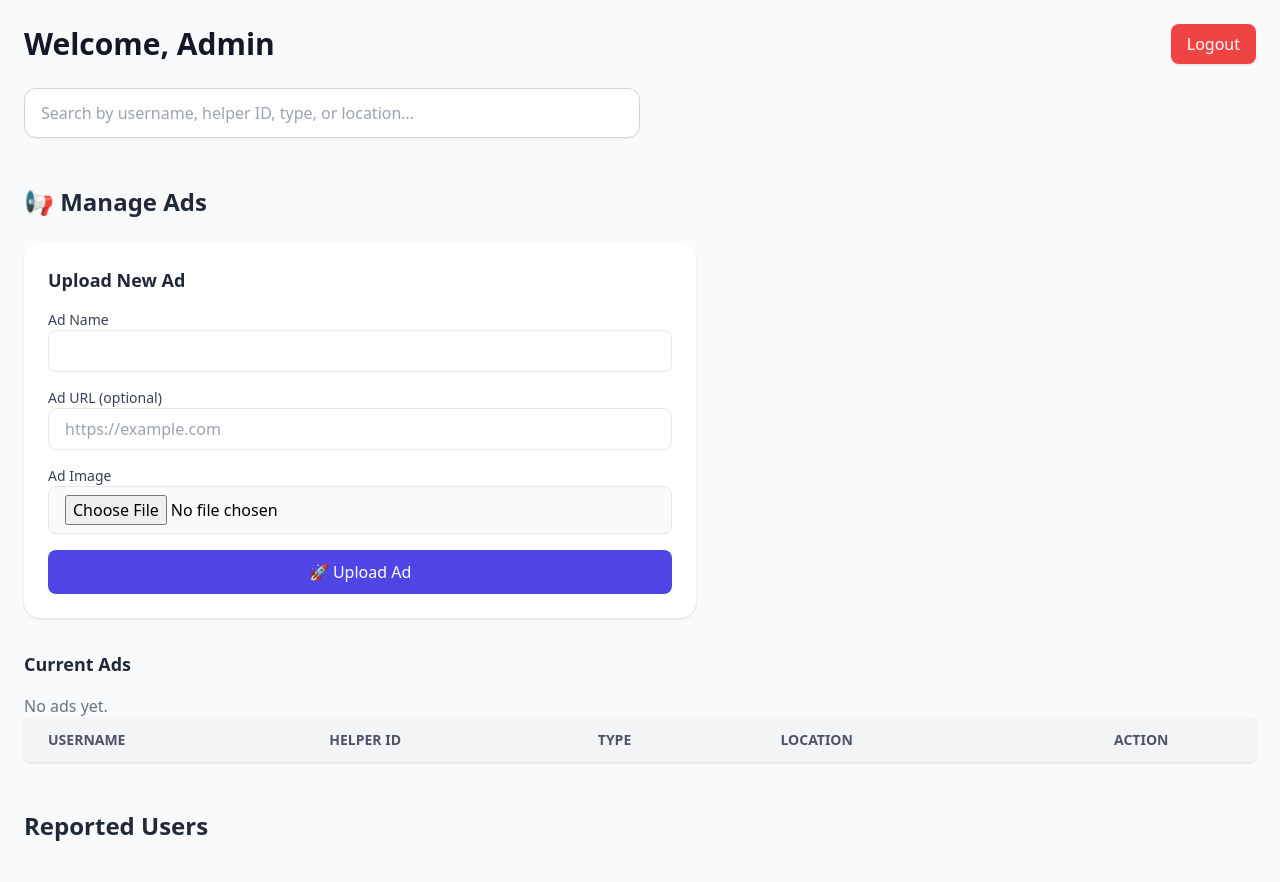
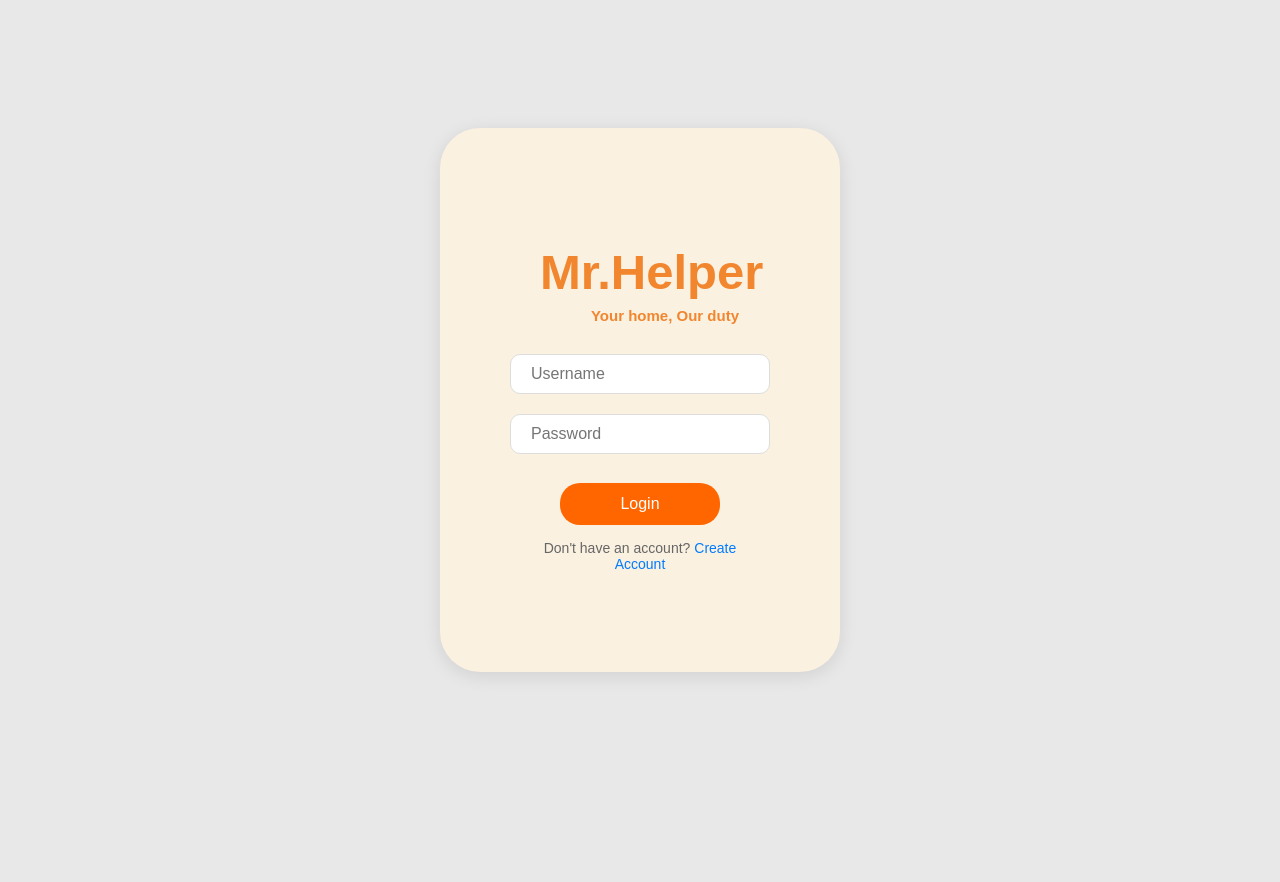
Before and after one commit to Phoenix-star-tech/helper, a Flask app: page /login in a window 1280 px wide. After the commit the page ends 675 px from the top, so only its background shows below. Run offline with Flask 3, Linux system fonts and the light colour scheme; lists and menus that the app fills with data are empty; some libraries are stand-ins or nearby versions.

Commit message:
Update login.html

```diff
--- a/templates/login.html
+++ b/templates/login.html
@@ -1,37 +1,253 @@
 <!DOCTYPE html>
 <html lang="en">
+<head>
+    <meta charset="UTF-8">
+    <meta name="viewport" content="width=device-width, initial-scale=1.0">
+    <title>Login</title>
+    <link rel="stylesheet" href="{{ url_for('static', filename='styles.css') }}">
+    <style>
+        /* Reset default margins and paddings */
+        * {
+            margin: 0;
+            padding: 0;
+            box-sizing: border-box;
+        }
 
-<head>
-  <meta charset="UTF-8" />
-  <meta name="viewport" content="width=device-width, initial-scale=1.0" />
-  <title>Admin Dashboard</title>
-  <script src="https://cdn.tailwindcss.com"></script>
-  <link rel="stylesheet" href="{{ url_for('static', filename='assets/style.css') }}" />
+        body {
+            font-family: 'Arial', sans-serif;
+            background-color: #e8e8e8;
+            display: flex;
+            justify-content: center;
+            align-items: center;
+            height: 100vh;
+            margin: 0;
+        }
+
+        .login-container {
+            background-color: #FAF1E0;
+            padding: 100px;
+            border-radius: 40px;
+            box-shadow: 0 4px 18px rgba(0, 0, 0, 0.1);
+            width: 100%;
+            max-width: 400px;
+            text-align: center;
+        }
+
+        h2 {
+            margin-bottom: 20px;
+            color: #F1862f;
+            font-size: 49px;
+        }
+
+        h4{
+            color: #F1862f;
+            font-size: 15px;
+            margin-top: -13px;
+            margin-left: 50px;
+
+        }
+
+        label {
+            display: block;
+            margin: 10px 0 5px;
+            text-align: left;
+            font-weight: bold;
+        }
+
+        .user1 {
+            width: 130%;
+            padding: 10px 20px;
+            margin-bottom: 20px;
+            margin-top: 30px;
+            margin-left: -30px;
+            border: 1px solid #ddd;
+            border-radius: 10px;
+            font-size: 16px;
+            outline: none;
+        }
+
+        input[type="password"] {
+            width: 130%;
+            padding: 10px 20px;
+            margin-bottom: 15px;
+            margin-left: -30px;
+            border: 1px solid #ddd;
+            border-radius: 10px;
+            font-size: 16px;
+            outline: none;
+        }
+
+        input[type="text"]:focus, input[type="password"]:focus {
+            border-color: #f8fafb;
+        }
+
+        button {
+            width: 80%;
+            padding: 12px;
+            background-color: #ff6600;
+            color: white;
+            border: none;
+            border-radius: 20px;
+            margin-top: 14px;
+            font-size: 16px;
+            cursor: pointer;
+            transition: background-color 0.3s;
+        }
+
+        button:hover {
+            background-color: #d86213;
+        }
+
+        p {
+            margin-top: 15px;
+            font-size: 14px;
+            color: #666;
+        }
+
+        a {
+            color: #007bff;
+            text-decoration: none;
+        }
+
+        a:hover {
+            text-decoration: underline;
+        }
+
+        .error {
+            margin-top: 10px;
+            padding: 10px;
+            background-color: #f8d7da;
+            color: #721c24;
+            border-radius: 4px;
+            font-size: 14px;
+        }
+
+        @media (max-width: 480px) {
+            .login-container {
+                padding: 70px;
+                max-width: 90%;
+            }
+
+            button {
+                font-size: 14px;
+            }
+        }
+          /* Fullscreen overlay */
+          #loading-overlay {
+              position: fixed;
+              top: 0;
+              left: 0;
+              width: 100%;
+              height: 100%;
+              background: rgba(255, 255, 255, 0.9); /* light background */
+              display: flex;
+              justify-content: center;
+              align-items: center;
+              z-index: 9999;
+              visibility: hidden; /* hidden by default */
+          }
+
+          /* Spinner Animation */
+          .spinner {
+              border: 8px solid #f3f3f3;
+              border-top: 8px solid #3498db;
+              border-radius: 50%;
+              width: 60px;
+              height: 60px;
+              animation: spin 1s linear infinite;
+          }
+
+          @keyframes spin {
+              0% { transform: rotate(0deg); }
+              100% { transform: rotate(360deg); }
+          }
+  /* Toast container (top-right on desktop, full width on mobile) */
+  .toast-stack {
+    position: fixed;
+    top: 72px;               /* below your top navbar */
+    right: 16px;
+    z-index: 11000;
+    display: flex;
+    flex-direction: column;
+    gap: 10px;
+    max-width: 360px;
+  }
+  @media (max-width: 640px) {
+    .toast-stack {
+      left: 12px;
+      right: 12px;
+      max-width: none;
+    }
+  }
+
+  /* Base toast */
+  .toast {
+    display: flex;
+    align-items: start;
+    gap: 12px;
+    padding: 12px 14px;
+    border-radius: 10px;
+    box-shadow: 0 10px 18px rgba(0,0,0,.08);
+    border: 1px solid rgba(0,0,0,.08);
+    background: #fff;
+    color: #222;
+    animation: slideIn .25s ease-out;
+  }
+  @keyframes slideIn {
+    from { transform: translateY(-6px); opacity: 0; }
+    to   { transform: translateY(0);     opacity: 1; }
+  }
+
+  /* Variants */
+  .toast--success { border-color: #c7f3d2; background: #f1fdf4; }
+  .toast--error   { border-color: #ffd1d1; background: #fff5f5; }
+  .toast--warning { border-color: #ffe9b3; background: #fffaf0; }
+  .toast--info    { border-color: #cfe6ff; background: #f5faff; }
+
+  /* Accent dot */
+  .toast__dot {
+    width: 10px; height: 10px; border-radius: 999px; margin-top: 6px;
+  }
+  .toast--success .toast__dot { background: #22c55e; }
+  .toast--error   .toast__dot { background: #ef4444; }
+  .toast--warning .toast__dot { background: #f59e0b; }
+  .toast--info    .toast__dot { background: #3b82f6; }
+
+  /* Content */
+  .toast__content { flex: 1; }
+  .toast__title   { font-weight: 700; margin-bottom: 2px; font-size: 14px; }
+  .toast__msg     { font-size: 13px; line-height: 1.35; }
+
+  /* Close (×) */
+  .toast__close {
+    cursor: pointer;
+    border: none;
+    background: transparent;
+    font-size: 18px;
+    line-height: 1;
+    color: #555;
+    padding: 0 4px;
+    align-self: start;
+  }
+  .toast__close:hover { color: #000; }
+</style>
+
 </head>
+<body>
+    <div class="login-container">
+        <h2>Mr.Helper</h2>
+        <h4>Your home, Our duty</h4>
+        <form method="POST">
+            <input class="user1" type="text" name="username" id="username" placeholder="Username" required>
 
-<body class="bg-gray-50">
-<div class="min-h-screen bg-gray-50 p-6">
-  <div class="max-w-7xl mx-auto">
-    <div class="flex items-center justify-between mb-6">
-      <h2 class="text-3xl font-extrabold text-gray-900">Welcome, Admin</h2>
-      <a href="{{ url_for('logout') }}"
-         class="px-4 py-2 bg-red-500 text-white rounded-lg shadow hover:bg-red-600 transition">
-        Logout
-      </a>
-    </div>
+            <input type="password" name="password" id="password" placeholder="Password">
 
-    <!-- Search -->
-   <!-- Updated Search -->
-<div class="mb-8">
-  <input
-    type="text"
-    id="searchInput"
-    placeholder="Search by username, helper ID, type, or location…"
-    class="w-full md:w-1/2 px-4 py-3 border border-gray-300 rounded-xl shadow-sm focus:outline-none focus:ring-2 focus:ring-indigo-500 transition"
-  />
-</div>
+            <button type="submit">Login</button>
+        </form>
 
-      <div id="toastStack" class="toast-stack">
+        <p>Don't have an account? <a href="{{ url_for('signup') }}">Create Account</a></p>
+
+        <div id="toastStack" class="toast-stack">
   {# Render Flask flashed messages if any #}
   {% with messages = get_flashed_messages(with_categories=True) %}
     {% if messages %}
@@ -53,198 +269,12 @@
       {% endfor %}
     {% endif %}
   {% endwith %}
-
-<!-- Ads Management -->
-<div class="mt-12">
-  <h3 class="text-2xl font-bold text-gray-800 mb-6">📢 Manage Ads</h3>
-
-  <!-- Upload New Ad -->
-  <div class="max-w-2xl bg-white p-6 rounded-2xl shadow mb-8">
-    <h4 class="text-lg font-semibold text-gray-800 mb-4">Upload New Ad</h4>
-    <form action="{{ url_for('upload_ad') }}" method="POST" enctype="multipart/form-data" class="space-y-4">
-      <div>
-        <label class="block text-sm font-medium text-gray-700">Ad Name</label>
-        <input type="text" name="name" required
-               class="w-full px-4 py-2 border rounded-lg focus:ring-2 focus:ring-indigo-500 outline-none">
-      </div>
-      <div>
-        <label class="block text-sm font-medium text-gray-700">Ad URL (optional)</label>
-        <input type="url" name="url"
-               class="w-full px-4 py-2 border rounded-lg focus:ring-2 focus:ring-indigo-500 outline-none"
-               placeholder="https://example.com">
-      </div>
-      <div>
-        <label class="block text-sm font-medium text-gray-700">Ad Image</label>
-        <input type="file" name="image" accept="image/*" required
-               class="w-full px-4 py-2 border rounded-lg bg-gray-50 focus:ring-2 focus:ring-indigo-500 outline-none">
-      </div>
-      <button type="submit"
-              class="w-full bg-indigo-600 text-white py-2.5 rounded-lg hover:bg-indigo-700 transition">
-        🚀 Upload Ad
-      </button>
-    </form>
-  </div>
-
-  <!-- Existing Ads -->
-  <h4 class="text-lg font-semibold text-gray-800 mb-4">Current Ads</h4>
-
-  {% if ads and ads|length > 0 %}
-  <div class="grid grid-cols-1 sm:grid-cols-2 md:grid-cols-3 gap-6">
-    {% for ad in ads %}
-      <div class="bg-white rounded-2xl shadow overflow-hidden flex flex-col">
-        <a {% if ad.ad_url %}href="{{ ad.ad_url }}" target="_blank" rel="noopener"{% endif %} class="block">
-          <img src="{{ ad.image_url }}" alt="{{ ad.name }}" class="h-44 w-full object-cover">
-        </a>
-        <div class="p-4 flex-1 flex flex-col gap-3">
-          <div>
-            <h5 class="text-base font-semibold text-gray-900 truncate">{{ ad.name }}</h5>
-            {% if ad.ad_url %}
-              <a href="{{ ad.ad_url }}" target="_blank" class="text-indigo-600 text-sm hover:underline break-all">
-                {{ ad.ad_url }}
-              </a>
-            {% endif %}
-          </div>
-
-          <form action="{{ url_for('delete_ad', ad_id=ad.id) }}" method="POST"
-                onsubmit="return confirm('Delete this ad?');" class="mt-auto">
-            <button type="submit"
-                    class="w-full bg-red-500 text-white py-2 rounded-lg hover:bg-red-600 transition">
-              ❌ Delete
-            </button>
-          </form>
-        </div>
-      </div>
-    {% endfor %}
-  </div>
-  {% else %}
-    <div class="text-gray-500">No ads yet.</div>
-  {% endif %}
+</div>
+    <!-- Loading Overlay -->
+<div id="loading-overlay">
+    <div class="spinner"></div>
 </div>
 
-<!-- Users Table (desktop) -->
-<table id="userTable" class="min-w-full bg-white rounded-lg shadow hidden md:table">
-  <thead class="bg-gray-100 uppercase text-gray-600 text-sm sticky top-0">
-    <tr>
-      <th class="px-6 py-3 text-left">Username</th>
-      <th class="px-6 py-3 text-left">Helper ID</th>
-      <th class="px-6 py-3 text-left">Type</th>
-      <th class="px-6 py-3 text-left">Location</th>
-      <th class="px-6 py-3 text-center">Action</th>
-    </tr>
-  </thead>
-  <tbody>
-    {% for user in users %}
-    <tr class="border-b hover:bg-gray-50">
-      <td class="px-6 py-4">
-        <a href="{{ url_for('profile', username=user.username) }}"
-           class="text-indigo-600 hover:underline font-medium">
-          {{ user.username }}
-        </a>
-      </td>
-      <td class="px-6 py-4 text-gray-700 font-mono">{{ user.helperid or 'N/A' }}</td>
-      <td class="px-6 py-4">{{ user.account_type }}</td>
-      <td class="px-6 py-4">{{ user.location or 'N/A' }}</td>
-      <td class="px-6 py-4 text-center">
-        <form action="{{ url_for('delete_user', username=user.username) }}" method="POST"
-              onsubmit="return confirm('Delete {{ user.username }}?');">
-          <button type="submit"
-                  class="px-3 py-1 bg-red-500 text-white rounded-lg hover:bg-red-600 transition">
-            Delete
-          </button>
-        </form>
-      </td>
-    </tr>
-    {% endfor %}
-  </tbody>
-</table>
-
-<!-- Mobile Cards -->
-<div class="grid gap-4 md:hidden">
-  {% for user in users %}
-  <div class="bg-white p-4 rounded-lg shadow flex flex-col">
-    <div class="flex justify-between items-center mb-2">
-      <a href="{{ url_for('profile', username=user.username) }}"
-         class="text-lg font-semibold text-indigo-600 hover:underline">
-        {{ user.username }}
-      </a>
-      <form action="{{ url_for('delete_user', username=user.username) }}" method="POST"
-            onsubmit="return confirm('Delete {{ user.username }}?');">
-        <button type="submit"
-                class="px-2 py-1 bg-red-500 text-white rounded-full hover:bg-red-600 transition text-sm">
-          ✕
-        </button>
-      </form>
-    </div>
-    <div class="text-sm text-gray-600"><strong>Helper ID:</strong> {{ user.helperid or 'N/A' }}</div>
-    <div class="text-sm text-gray-600">{{ user.account_type }}</div>
-    <div class="text-sm text-gray-600">{{ user.location or 'N/A' }}</div>
-  </div>
-  {% endfor %}
-</div>
-
-    <!-- Reported Users -->
-    <div class="mt-12">
-      <h3 class="text-2xl font-bold text-gray-800 mb-4">Reported Users</h3>
-      <div class="space-y-4">
-        {% for report in reported_users %}
-        <div class="bg-white rounded-lg shadow p-4">
-          <div class="flex justify-between items-center">
-            <div>
-              <a href="{{ url_for('profile', username=report.reported_user) }}"
-                 class="text-indigo-600 font-medium hover:underline">
-                {{ report.reported_user }}
-              </a>
-              <span class="ml-2 text-sm text-gray-500">({{ report.report_count }} reports)</span>
-            </div>
-            <div class="space-x-2">
-              <button onclick="toggleReasons('reasons-{{ loop.index0 }}')"
-                      class="px-3 py-1 bg-yellow-400 text-white rounded-lg hover:bg-yellow-500 transition text-sm">
-                View Reasons
-              </button>
-              <form action="{{ url_for('delete_user', username=report.reported_user) }}" method="POST"
-                    onsubmit="return confirm('Delete {{ report.reported_user }}?');" class="inline">
-                <button type="submit"
-                        class="px-3 py-1 bg-red-500 text-white rounded-lg hover:bg-red-600 transition text-sm">
-                  Delete
-                </button>
-              </form>
-            </div>
-          </div>
-          <div id="reasons-{{ loop.index0 }}" class="mt-3 p-3 bg-gray-50 rounded-lg border border-gray-200 hidden">
-            <ul class="list-disc list-inside text-gray-700">
-              {% for reason in report.reasons %}
-              <li>{{ reason }}</li>
-              {% endfor %}
-            </ul>
-          </div>
-        </div>
-        {% endfor %}
-      </div>
-    </div>
-  </div>
-</div>
-
-<script>
-  // Search filter
-  document.getElementById('searchInput').addEventListener('input', function(e) {
-    const filter = e.target.value.toLowerCase();
-    document.querySelectorAll('#userTable tbody tr').forEach(row => {
-      const text = row.innerText.toLowerCase();
-      row.style.display = text.includes(filter) ? '' : 'none';
-    });
-    // mobile cards
-    document.querySelectorAll('.md\\:hidden > div').forEach(card => {
-      const text = card.innerText.toLowerCase();
-      card.style.display = text.includes(filter) ? '' : 'none';
-    });
-  });
-
-  // Toggle reasons panels
-  function toggleReasons(id) {
-    const panel = document.getElementById(id);
-    panel.classList.toggle('hidden');
-  }
-</script>
 <script>
   // Programmatic toast (for JS-detected failures)
   function showToast(message, type = 'info', title = null, autoHideMs = 5000) {
@@ -308,5 +338,28 @@
   });
 </script>
 
+<script>
+  const loader = document.getElementById("loading-overlay");
+
+  // Show loader before leaving page
+  window.addEventListener("beforeunload", () => {
+      loader.style.visibility = "visible";
+  });
+
+  // Hide loader when page fully loads
+  window.addEventListener("load", () => {
+      loader.style.visibility = "hidden";
+  });
+
+  // Handle when navigating with back/forward buttons (bfcache restore)
+  window.addEventListener("pageshow", (event) => {
+      loader.style.visibility = "hidden";  // Ensure loader is hidden when page is restored
+  });
+
+  window.addEventListener("pagehide", () => {
+      loader.style.visibility = "visible"; // Show loader when leaving
+  });
+</script>
+
 </body>
 </html>
```
